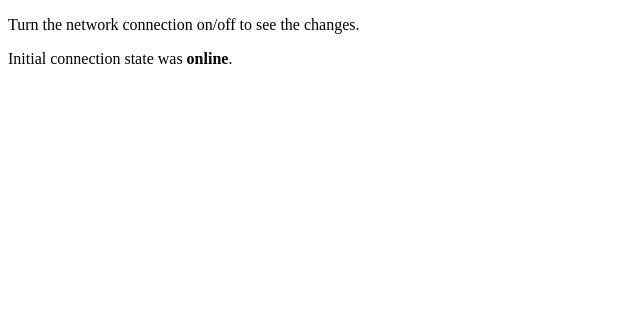
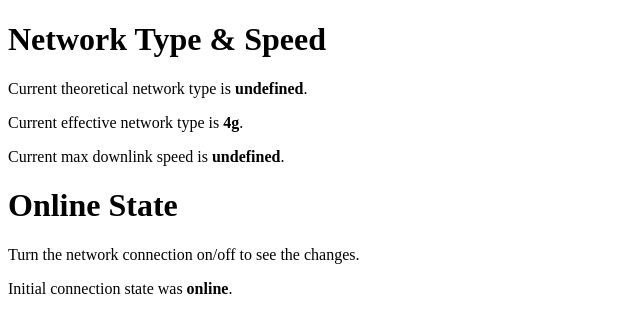
Before and after one commit to luke-Uni/pwa, a plain HTML site: page index.html in a window 1280 px wide. Shown: the whole page, without its empty margins (0-640 px from the left). Drawn offline with Linux system fonts and the light colour scheme.

Commit message:
network and type speed

```diff
--- a/index.html
+++ b/index.html
@@ -21,6 +21,19 @@
   </head>
   <body>
     <main>
+      <h1>Network Type & Speed</h1>
+      <p>
+        Current theoretical network type is
+        <b id="networkType">not available</b>.
+      </p>
+      <p>
+        Current effective network type is
+        <b id="effectiveNetworkType">not available</b>.
+      </p>
+      <p>
+        Current max downlink speed is <b id="downlinkMax">not available</b>.
+      </p>
+      <h1>Online State</h1>
       <p>Turn the network connection on/off to see the changes.</p>
 
       <p>Initial connection state was <b id="status">unknown</b>.</p>
--- a/js/app.js
+++ b/js/app.js
@@ -1,3 +1,26 @@
+function getConnection() {
+  return (
+    navigator.connection ||
+    navigator.mozConnection ||
+    navigator.webkitConnection ||
+    navigator.msConnection
+  );
+}
+
+function updateNetworkInfo(info) {
+  document.getElementById("networkType").innerHTML = info.type;
+  document.getElementById("effectiveNetworkType").innerHTML =
+    info.effectiveType;
+  document.getElementById("downlinkMax").innerHTML = info.downlinkMax;
+}
+
+var info = getConnection();
+if (info) {
+  info.onchange = function (event) {
+    updateNetworkInfo(event.target);
+  };
+  updateNetworkInfo(info);
+}
 document.getElementById("status").innerHTML = navigator.onLine
   ? "online"
   : "offline";
```
